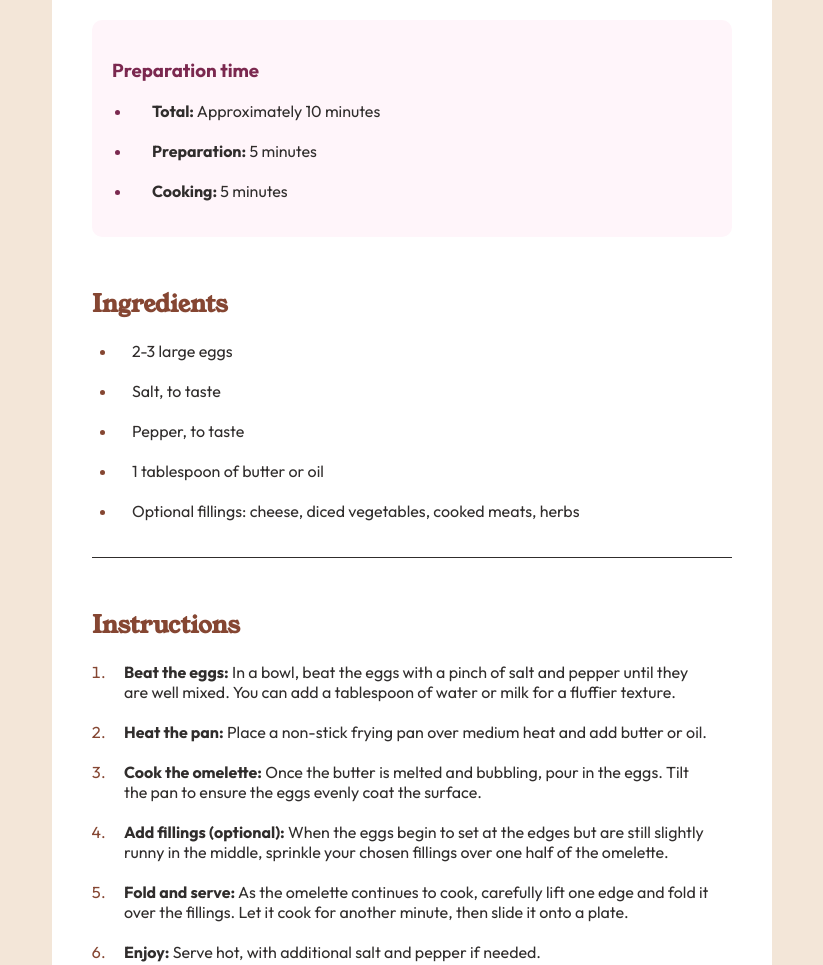
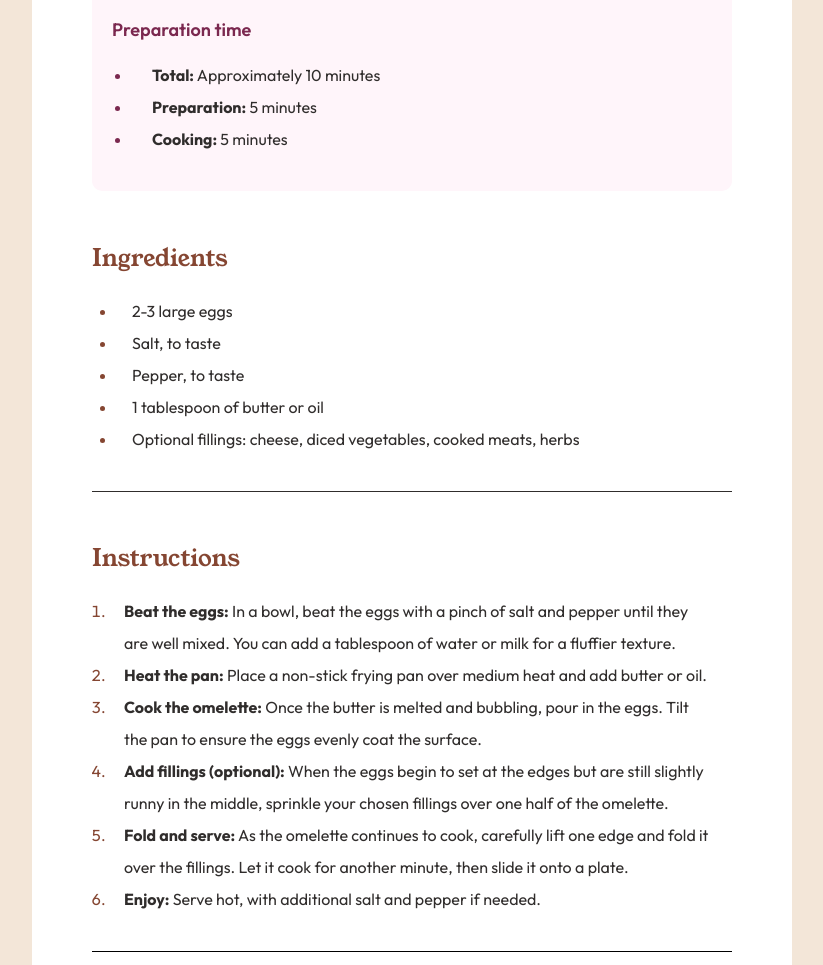
Before and after one commit to JhayCodesDev/Recipe-Page-Main, a plain HTML site: page index.html in a window 1280 px wide. Shown: the part 580-1545 px from the top of the page, without its empty margins (228-1051 px from the left). Drawn offline with Linux system fonts and the light colour scheme.

Commit message:
updated changes

```diff
--- a/assets/css/style.css
+++ b/assets/css/style.css
@@ -1,27 +1,27 @@
 @font-face {
     font-family: 'Outfit';
-    src: url(/assets/fonts/outfit/static/Outfit-Regular.ttf) format('truetype');
+    src: url(../fonts/outfit/static/Outfit-Regular.ttf) format('truetype');
     font-weight: 400;
     font-style: normal;
 }
 
 @font-face {
     font-family: 'Outfit';
-    src: url(/assets/fonts/outfit/static/Outfit-SemiBold.ttf) format('truetype');
+    src: url(../fonts/outfit/static/Outfit-SemiBold.ttf) format('truetype');
     font-weight: 600;
     font-style: normal;
 }
 
 @font-face {
     font-family: 'Outfit';
-    src: url(/assets/fonts/outfit/static/Outfit-Bold.ttf) format('truetype');
+    src: url(../fonts/outfit/static/Outfit-Bold.ttf) format('truetype');
     font-weight: 700;
     font-style: normal;
 }
 
 @font-face {
     font-family: 'Young Serif';
-    src: url(/assets/fonts/young-serif/YoungSerif-Regular.ttf) format('truetype');
+    src: url(../fonts/young-serif/YoungSerif-Regular.ttf) format('truetype');
     font-weight: 400;
     font-style: normal;
 }
@@ -32,12 +32,12 @@ body{
     margin: 0;
     font-family: 'Outfit', sans-serif;
     font-weight: 400;
-    font-size: 16px;
+    font-size: clamp(14px, 1.5vw, 16px);
 }
 
 h1, h2{
     font-family:'Young Serif', serif;
-    font-weight: 700;
+    font-weight: 400;
 }
 
 img{
@@ -47,12 +47,9 @@ img{
 }
 
 #container{
-    padding: 60px;
+    padding: 20px;
     width: 720px;
     margin: 0 auto;
-}
-
-#sub-container{
     background-color:  hsl(0, 0%, 100%);
     border-radius: 12px;
 }
@@ -62,101 +59,106 @@ header, main, section, footer {
     margin: 10px;
 }
 
-#preparation-time{
+.preparation-time{
     background-color: hsl(330, 100%, 98%);
     border-radius: 10px;
 }
 
-#preparation-time h3{
-    color: hsl(332, 51%, 32%)
+.preparation-time p{
+    color: hsl(332, 51%, 32%);
+    font-size: 18px;
+    font-weight: 600;
 }
 
-#preparation-time ul{
-    margin-left: -20px;
-    color: bhsl(24, 5%, 18%);
+.preparation-time ul{
+    margin-inline-start: -20px;
+    line-height: 2em;
+    color: hsl(24, 5%, 18%);
 }
 
-#preparation-time li{
+.preparation-time li{
     padding-left: 20px;
     color: hsl(332, 51%, 32%);
 }
 
-#preparation-time a{
+.preparation-time a{
     text-decoration: none;
     color: hsl(24, 5%, 18%);
 }
 
-#preparation-time a:hover{
+.preparation-time a:hover{
     text-decoration: none;
     cursor: default;
 }
 
-#ingredients{
+.ingredients{
     border-bottom: solid 1px hsl(24, 5%, 18%);
 }
 
-#ingredients h2{
+.ingredients h2{
     color: hsl(14, 45%, 36%);
-    margin-left: -20px;
+    margin-inline-start: -20px;
 }
 
-#ingredients ul{
-    margin-left: -35px;
+.ingredients ul{
+    margin-inline-start: -35px;
+    line-height: 2em;
     color: hsl(14, 45%, 36%);
 }
 
-#ingredients li{
+.ingredients li{
     padding-left: 15px;
 }
 
-#ingredients a{
+.ingredients a{
     text-decoration: none;
     color: hsl(24, 5%, 18%);
 }
 
-#ingredients a:hover{
+.ingredients a:hover{
     text-decoration: none;
     cursor: default;
 }
 
-#instructions{
+.instructions{
     border-bottom: solid 1px;
 }
 
-#instructions h2{
+.instructions h2{
     color: hsl(14, 45%, 36%);
-    margin-left: -20px;
+    margin-inline-start: -20px;
 }
 
-#instructions ol{
-    margin-left: -43px;
+.instructions ol{
+    margin-inline-start: -43px;
+    line-height: 2em;
     color: hsl(14, 45%, 36%);
 }
 
-#instructions li{
+.instructions li{
     padding-left: 15px;
 }
 
-#instructions a{
+.instructions a{
     text-decoration: none;
     color: hsl(24, 5%, 18%);
 }
 
-#instructions a:hover{
+.instructions a:hover{
     text-decoration: none;
     cursor: default;
 }
 
-#nutrition h2{
+.nutrition h2{
     color: hsl(14, 45%, 36%);
 }
 
-#nutrition table{
+.nutrition table{
     width: 100%;
     border-collapse: collapse;
 }
 
-#nutrition th, #nutrition td{
+.nutrition th, .nutrition td{
     border: 1px solid hsl(24, 5%, 18%);
     border-top: none;
     border-left: none;
@@ -166,11 +168,11 @@ header, main, section, footer {
     text-align: left;
 }
 
-#nutrition tr:nth-child(1), #nutrition tr:nth-child(2), #nutrition tr:nth-child(3){
+.nutrition tr:nth-child(1), .nutrition tr:nth-child(2), .nutrition tr:nth-child(3){
     border-bottom: 1px solid;
 }
 
-#nutrition th{
+.nutrition th{
     color: hsl(14, 45%, 36%);
 }
 
@@ -184,15 +186,15 @@ header, main, section, footer {
 
 
 @media screen and (min-width: 320px) and  (max-width: 767px) {
-    body{
+    body {
         padding: 0;
         margin: 0;
         font-size: 14px;
     }
 
-   #container{
+    #container {
         width: 90%;
-        padding: 0px;
+        padding: 0;
     }
 
     header, main, section, footer {
@@ -200,36 +202,36 @@ header, main, section, footer {
         margin: 10px;
     }
 
-    h1{
+    h1 {
         word-spacing: nowrap;
-        font-size: 24px;
+         font-size: 24px;
     }
 
-    h2{
-       font-size: 18px;
+    h2 {
+        font-size: 18px;
     }
 
-    header p{
+    header p {
         font-size: 12.7px;
     }
 
-    #preparation-time a{
+    .preparation-time a {
         font-size: 11px;
     }
 
-     #preparation-time li:nth-of-type(1){
+    .preparation-time li:nth-of-type(1) {
         width: 140px;
     }
 
-    #ingredients a{
+    .ingredients a {
         font-size: 12px;
     }
 
-    #instructions a{
+    .instructions a {
         font-size: 10.5px;
     }
 
-    #nutrition p{
+    .nutrition p{
         font-size: 10px;
     }
 
--- a/index.html
+++ b/index.html
@@ -9,7 +9,6 @@
 </head>
 <body>
   <div id="container">
-    <div id="sub-container">
       <header>
         <img src="./assets/images/image-omelette.jpeg" alt="omelette">
         <h1>Simple Omelette Recipe</h1>
@@ -17,66 +16,66 @@
      </header>
 
      <main>
-        <section id="preparation-time">
-          <h3>Preparation time</h3>
+        <section class="preparation-time">
+          <p>Preparation time</p>
           <ul>
-            <li><a href="#"><strong>Total:</strong> Approximately 10 minutes</a></li><br>
-            <li><a href="#"><strong>Preparation:</strong> 5 minutes</a></li><br>
+            <li><a href="#"><strong>Total:</strong> Approximately 10 minutes</a></li>
+            <li><a href="#"><strong>Preparation:</strong> 5 minutes</a></li>
             <li><a href="#"><strong>Cooking:</strong> 5 minutes</a></li>
           </ul>
         </section>
 
-        <section id="ingredients">
+        <section class="ingredients">
           <h2>Ingredients</h2>
           <ul>
-            <li><a href="#">2-3 large eggs</a></li><br>
-            <li><a href="#">Salt, to taste</a></li><br>
-            <li><a href="#">Pepper, to taste</a></li><br>
-            <li><a href="#">1 tablespoon of butter or oil</a></li><br>
+            <li><a href="#">2-3 large eggs</a></li>
+            <li><a href="#">Salt, to taste</a></li>
+            <li><a href="#">Pepper, to taste</a></li>
+            <li><a href="#">1 tablespoon of butter or oil</a></li>
             <li><a href="#">Optional fillings: cheese, diced vegetables, cooked meats, herbs</a></li>
           </ul>
         </section>
 
-        <section id="instructions">
+        <section class="instructions">
           <h2>Instructions</h2>
           <ol>
-            <li><a href="#"><strong>Beat the eggs:</strong> In a bowl, beat the eggs with a pinch of salt and pepper until they are well mixed. You can add a tablespoon of water or milk for a fluffier texture.</a></li><br>
-            <li><a href="#"><strong>Heat the pan:</strong> Place a non-stick frying pan over medium heat and add butter or oil.</a></li><br>
-            <li><a href="#"><strong>Cook the omelette:</strong> Once the butter is melted and bubbling, pour in the eggs. Tilt the pan to ensure the eggs evenly coat the surface.</a></li><br>
-            <li><a href="#"><strong>Add fillings (optional):</strong> When the eggs begin to set at the edges but are still slightly runny in the middle, sprinkle your chosen fillings over one half of the omelette.</a></li><br>
-            <li><a href="#"><strong>Fold and serve:</strong> As the omelette continues to cook, carefully lift one edge and fold it over the fillings. Let it cook for another minute, then slide it onto a plate.</a></li><br>
+            <li><a href="#"><strong>Beat the eggs:</strong> In a bowl, beat the eggs with a pinch of salt and pepper until they are well mixed. You can add a tablespoon of water or milk for a fluffier texture.</a></li>
+            <li><a href="#"><strong>Heat the pan:</strong> Place a non-stick frying pan over medium heat and add butter or oil.</a></li>
+            <li><a href="#"><strong>Cook the omelette:</strong> Once the butter is melted and bubbling, pour in the eggs. Tilt the pan to ensure the eggs evenly coat the surface.</a></li>
+            <li><a href="#"><strong>Add fillings (optional):</strong> When the eggs begin to set at the edges but are still slightly runny in the middle, sprinkle your chosen fillings over one half of the omelette.</a></li>
+            <li><a href="#"><strong>Fold and serve:</strong> As the omelette continues to cook, carefully lift one edge and fold it over the fillings. Let it cook for another minute, then slide it onto a plate.</a></li>
             <li><a href="#"><strong>Enjoy:</strong> Serve hot, with additional salt and pepper if needed.</a></li>
           </ol>
         </section>
 
-        <section id="nutrition">
+        <section class="nutrition">
           <h2>Nutrition</h2>
               <p>The table below shows nutritional values per serving without the additional fillings.</p>
           <table>
             <tbody>
               <tr>
-                <td>Calories</th>
+                <td>Calories</td>
                 <th>277kcal</th>
               </tr>
 
               <tr>
-                <td>Carbs</th>
+                <td>Carbs</td>
                 <th>0g</th>
               </tr>
 
               <tr>
-                <td>Protein</th>
+                <td>Protein</td>
                 <th>20g</th>
               </tr>
 
               <tr>
-                <td>Fat</th>
+                <td>Fat</td>
                 <th>22g</th>
               </tr>
             </tbody>
           </table>
         </section>
-      </main><br><br>
+      </main>
 
       <footer>
         <div class="attribution">
@@ -84,7 +83,6 @@
           Coded by <a href="#">Odusanya Joshua(JhayCodes)</a>.
         </div>
       </footer>
-    </div>
   </div>
 </body>
 </html>
```
